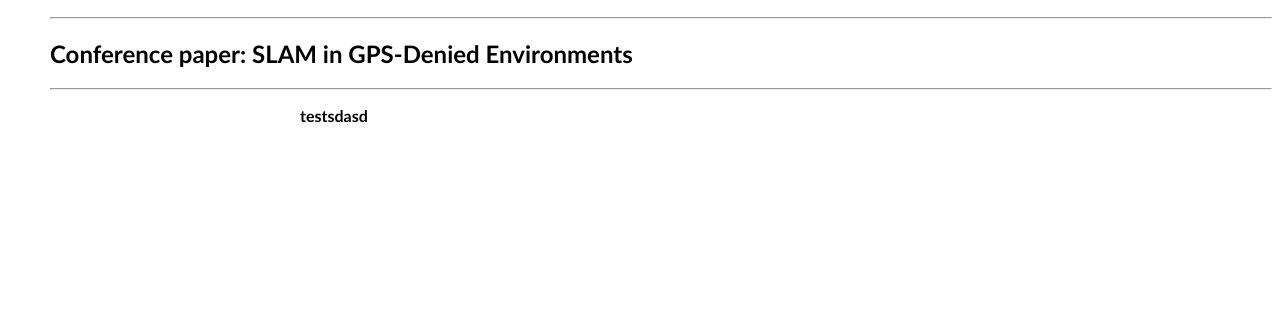
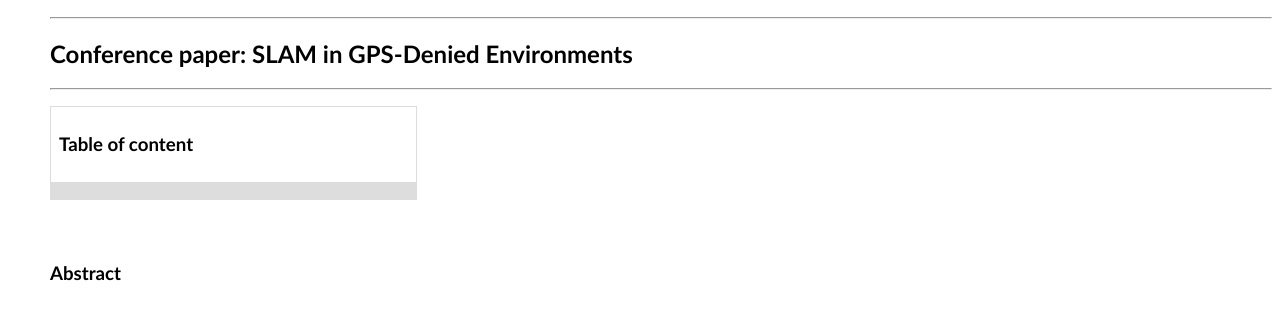
Before and after one commit to FEPSFY7006641/FY7006641, a plain HTML site: page index.html in a window 1280 px wide. Shown: the part 435-754 px from the top of the page. Drawn offline with Linux system fonts and the light colour scheme.

Commit message:
Enhance index.html with table of contents and abstract
Added a table of contents and an abstract section to the HTML.

```diff
--- a/index.html
+++ b/index.html
@@ -129,9 +129,23 @@
 			<hr>
 		<h2><strong>Conference paper: SLAM in GPS-Denied Environments<strong></h2>
 			<hr>
-			<p class = "ex1">testsdasd
-                <p></p>
+
+
+			<p class = "ex1">
+				<table>
+				<tr>
+					<th><h3>Table of content</h3></th>
+				</tr>
+				<td><a href="#Abstraction">
+
+				</table>
+                <pre>
+
+				</pre>
             </p>
+		<h3 id="Abstract">Abstract</h3>
+		<h3 id= Analysis and discussion></h3>
+
   </body>
 
 
```
